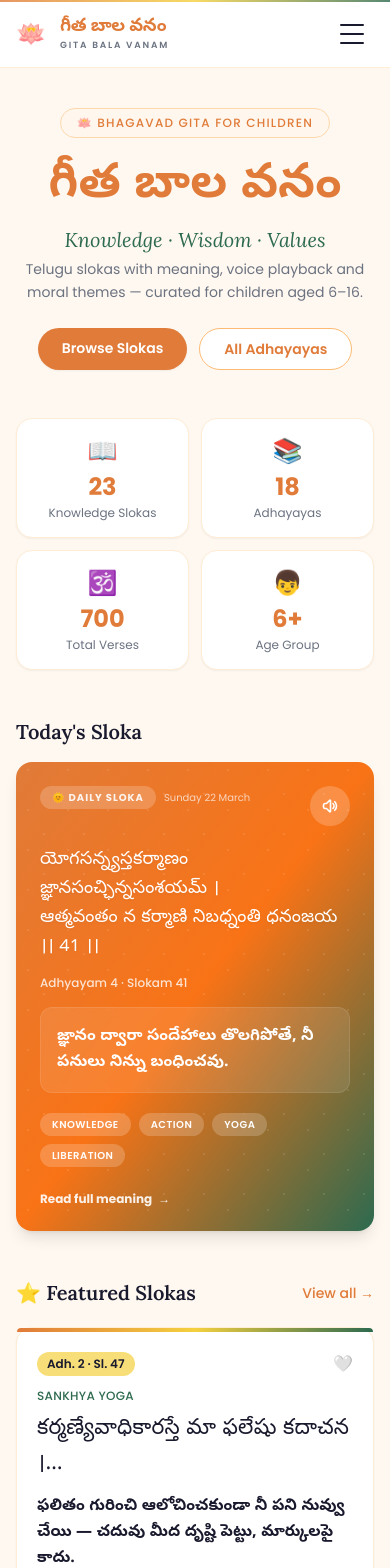
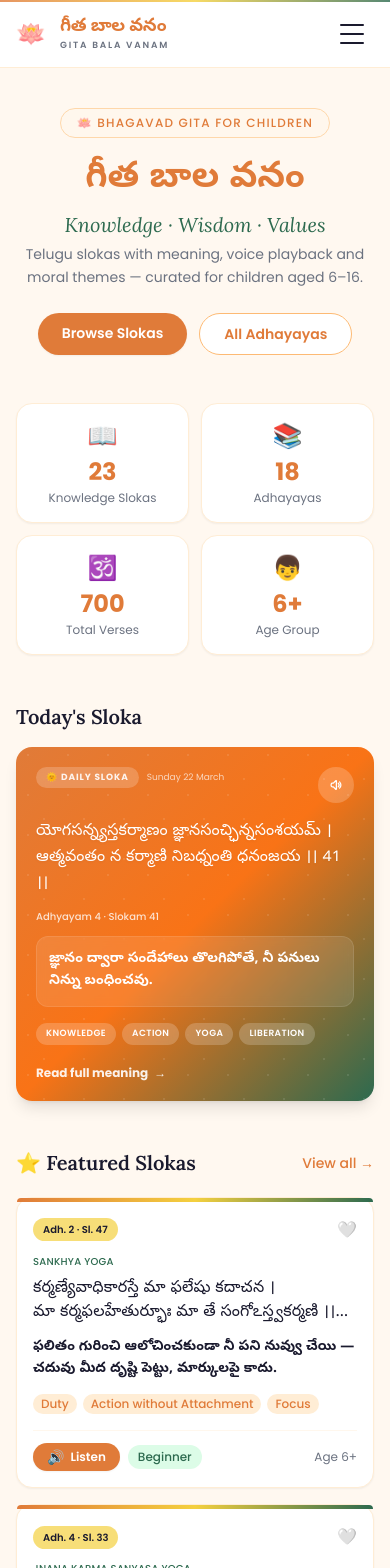
Before and after one commit to ppavankumar19/gita-bodha, a React (Vite) app: page / in a window 390 px wide. Shown: the top 1568 px of the page. Built offline with nearby package versions, Linux system fonts and the light colour scheme.

Commit message:
feat(ui): improve mobile responsiveness and fluid typography

```diff
--- a/src/components/DailySloka.jsx
+++ b/src/components/DailySloka.jsx
@@ -36,37 +36,37 @@ export default function DailySloka() {
         style={{ backgroundImage: 'radial-gradient(circle at 30% 20%, white 1px, transparent 1px), radial-gradient(circle at 70% 80%, white 1px, transparent 1px)', backgroundSize: '40px 40px' }}
       />
 
-      <div className="relative p-6 sm:p-8">
+      <div className="relative p-5 sm:p-8">
         {/* Top row */}
-        <div className="flex items-start justify-between mb-5 flex-wrap gap-2">
+        <div className="flex items-start justify-between mb-4 sm:mb-5 flex-wrap gap-2">
           <div className="flex items-center gap-2">
-            <span className="font-ui text-white/90 text-[10px] font-bold bg-white/20 px-3 py-1 rounded-full uppercase tracking-widest backdrop-blur-sm">
+            <span className="font-ui text-white/90 text-[9px] sm:text-[10px] font-bold bg-white/20 px-2.5 sm:px-3 py-1 rounded-full uppercase tracking-widest backdrop-blur-sm">
               🌞 Daily Sloka
             </span>
-            <span className="font-ui text-white/70 text-[10px]">{today}</span>
+            <span className="font-ui text-white/70 text-[9px] sm:text-[10px]">{today}</span>
           </div>
 
           {/* Play/Pause Button */}
           <button
             onClick={handleSpeech}
             disabled={isLoading}
-            className={`w-10 h-10 rounded-full flex items-center justify-center transition-all ${
+            className={`w-9 h-9 sm:w-10 sm:h-10 rounded-full flex items-center justify-center transition-all ${
               isActive ? 'bg-white text-primary scale-110 shadow-lg' : 'bg-white/20 text-white hover:bg-white/30'
             }`}
           >
             {isLoading ? (
-              <div className="w-4 h-4 border-2 border-white border-t-transparent rounded-full animate-spin" />
+              <div className="w-3 h-3 sm:w-4 sm:h-4 border-2 border-white border-t-transparent rounded-full animate-spin" />
             ) : isPlaying ? (
-              <svg className="w-4 h-4" fill="currentColor" viewBox="0 0 24 24">
+              <svg className="w-3 h-3 sm:w-4 sm:h-4" fill="currentColor" viewBox="0 0 24 24">
                 <rect x="6" y="4" width="4" height="16" rx="1" />
                 <rect x="14" y="4" width="4" height="16" rx="1" />
               </svg>
             ) : isPaused ? (
-              <svg className="w-4 h-4 ml-0.5" fill="currentColor" viewBox="0 0 24 24">
+              <svg className="w-3 h-3 sm:w-4 sm:h-4 ml-0.5" fill="currentColor" viewBox="0 0 24 24">
                 <path d="M8 5v14l11-7z" />
               </svg>
             ) : (
-              <svg className="w-4 h-4" fill="none" stroke="currentColor" strokeWidth="2.5" viewBox="0 0 24 24">
+              <svg className="w-3 h-3 sm:w-4 sm:h-4" fill="none" stroke="currentColor" strokeWidth="2.5" viewBox="0 0 24 24">
                 <path strokeLinecap="round" strokeLinejoin="round" d="M19.114 5.636a9 9 0 010 12.728M16.463 8.288a5.25 5.25 0 010 7.424M6.75 8.25l4.72-4.72a.75.75 0 011.28.53v15.88a.75.75 0 01-1.28.53l-4.72-4.72H4.51c-.88 0-1.704-.507-1.938-1.354A9.01 9.01 0 012.25 12c0-.83.112-1.633.322-2.396C2.806 8.756 3.63 8.25 4.51 8.25H6.75z" />
               </svg>
             )}
@@ -74,28 +74,28 @@ export default function DailySloka() {
         </div>
 
         {/* Sloka text */}
-        <p className="sloka-text text-white text-lg whitespace-pre-line mb-3 drop-shadow-sm leading-relaxed">
+        <p className="sloka-text text-white text-base sm:text-lg whitespace-pre-line mb-3 drop-shadow-sm leading-relaxed">
           {sloka.sloka_sanskrit?.split('\n').slice(0, 2).join('\n')}
         </p>
 
         {/* Chapter & verse badge */}
-        <p className="font-ui text-white/80 text-xs mb-4 font-medium">
+        <p className="font-ui text-white/80 text-[10px] sm:text-xs mb-3 sm:mb-4 font-medium">
           Adhyayam {sloka.chapter} · Slokam {sloka.verse}
         </p>
 
         {/* Child summary */}
-        <div className="bg-white/10 backdrop-blur-sm rounded-xl p-4 mb-5 border border-white/10">
-          <p className="font-telugu text-white text-base font-bold leading-relaxed">
+        <div className="bg-white/10 backdrop-blur-sm rounded-xl p-3 sm:p-4 mb-4 sm:mb-5 border border-white/10">
+          <p className="font-telugu text-white text-sm sm:text-base font-bold leading-relaxed">
             {sloka.child_summary_telugu}
           </p>
         </div>
 
         {/* Virtue tags */}
-        <div className="flex flex-wrap gap-2 mb-6">
+        <div className="flex flex-wrap gap-1.5 sm:gap-2 mb-5 sm:mb-6">
           {sloka.moral_themes
             .filter(t => !/[\u0C00-\u0C7F]/.test(t))
             .map(t => (
-              <span key={t} className="font-ui text-[10px] bg-white/20 text-white px-3 py-1 rounded-full backdrop-blur-sm font-semibold uppercase tracking-wider">
+              <span key={t} className="font-ui text-[9px] sm:text-[10px] bg-white/20 text-white px-2.5 sm:px-3 py-1 rounded-full backdrop-blur-sm font-semibold uppercase tracking-wider">
                 {t}
               </span>
             ))}
--- a/src/components/SlokaCard.jsx
+++ b/src/components/SlokaCard.jsx
@@ -36,10 +36,10 @@ export default function SlokaCard({ sloka, compact = false }) {
       {/* Card top accent bar */}
       <div className="h-1 w-full bg-gradient-to-r from-primary via-accent to-secondary rounded-t-2xl" />
 
-      <div className="p-5 flex flex-col flex-1">
+      <div className="p-4 sm:p-5 flex flex-col flex-1">
         {/* Badge row */}
         <div className="flex items-center justify-between mb-3">
-          <span className="font-ui text-xs bg-accent/70 text-text-main font-semibold px-2.5 py-1 rounded-full">
+          <span className="font-ui text-[10px] sm:text-xs bg-accent/70 text-text-main font-semibold px-2.5 py-1 rounded-full">
             Adh. {sloka.chapter} · Sl. {sloka.verse}
           </span>
           <button
@@ -53,25 +53,25 @@ export default function SlokaCard({ sloka, compact = false }) {
 
         {/* Chapter name */}
         {sloka.chapter_name_english && (
-          <p className="font-ui text-xs text-secondary font-medium mb-2 uppercase tracking-wide">
+          <p className="font-ui text-[10px] sm:text-xs text-secondary font-medium mb-2 uppercase tracking-wide">
             {sloka.chapter_name_english}
           </p>
         )}
 
         {/* Sloka Sanskrit text */}
         {!compact && firstTwoLines && (
-          <p className="sloka-text text-text-main whitespace-pre-line mb-3 line-clamp-2">
+          <p className="sloka-text text-text-main whitespace-pre-line mb-3 line-clamp-2 !text-base sm:!text-[1.35rem]">
             {firstTwoLines}
           </p>
         )}
 
         {/* Child summary (Telugu) or English fallback */}
         {sloka.child_summary_telugu ? (
-          <p className="font-telugu text-base font-semibold text-text-main mb-3 leading-relaxed flex-1">
+          <p className="font-telugu text-sm sm:text-base font-semibold text-text-main mb-3 leading-relaxed flex-1">
             {sloka.child_summary_telugu}
           </p>
         ) : sloka.bhavam_english ? (
-          <p className="font-ui text-sm text-text-muted mb-3 line-clamp-2 flex-1">
+          <p className="font-ui text-xs sm:text-sm text-text-muted mb-3 line-clamp-2 flex-1">
             {sloka.bhavam_english}
           </p>
         ) : <div className="flex-1" />}
--- a/src/pages/Home.jsx
+++ b/src/pages/Home.jsx
@@ -17,7 +17,7 @@ export default function Home() {
         <div className="inline-flex items-center gap-2 bg-orange-50 border border-orange-200 text-primary text-xs font-ui font-medium px-4 py-1.5 rounded-full mb-5 uppercase tracking-widest">
           🪷 Bhagavad Gita for Children
         </div>
-        <h1 className="font-telugu font-bold text-primary text-5xl sm:text-6xl mb-2 leading-tight">
+        <h1 className="font-telugu font-bold text-primary text-4xl sm:text-6xl mb-2 leading-tight">
           గీత బాల వనం
         </h1>
         <p className="font-display italic text-secondary text-xl mb-1">
--- a/src/styles/global.css
+++ b/src/styles/global.css
@@ -29,27 +29,27 @@
 }
 
 @layer components {
-  /* Sloka Sanskrit text — Telugu script, large */
+  /* Sloka Sanskrit text — Telugu script, responsive size */
   .sloka-text {
     font-family: 'Noto Sans Telugu', sans-serif;
-    font-size: 1.35rem;
-    line-height: 2.2rem;
+    font-size: clamp(1.15rem, 4vw, 1.35rem);
+    line-height: clamp(1.8rem, 6vw, 2.2rem);
     letter-spacing: 0.01em;
   }
 
-  /* Telugu bhavam — readable body size */
+  /* Telugu bhavam — responsive body size */
   .bhavam-text {
     font-family: 'Noto Sans Telugu', sans-serif;
-    font-size: 1.05rem;
-    line-height: 2rem;
+    font-size: clamp(0.95rem, 3.5vw, 1.05rem);
+    line-height: clamp(1.7rem, 5.5vw, 2rem);
   }
 
-  /* Child summary — bold, friendly */
+  /* Child summary — bold, friendly, responsive */
   .summary-text {
     font-family: 'Noto Sans Telugu', sans-serif;
-    font-size: 1.1rem;
+    font-size: clamp(1rem, 3.8vw, 1.1rem);
     font-weight: 700;
-    line-height: 1.8rem;
+    line-height: clamp(1.6rem, 5.2vw, 1.8rem);
   }
 
   /* Section headings */
```
Also changed, not shown: src/pages/SlokaView.jsx (+34 -34 lines).
